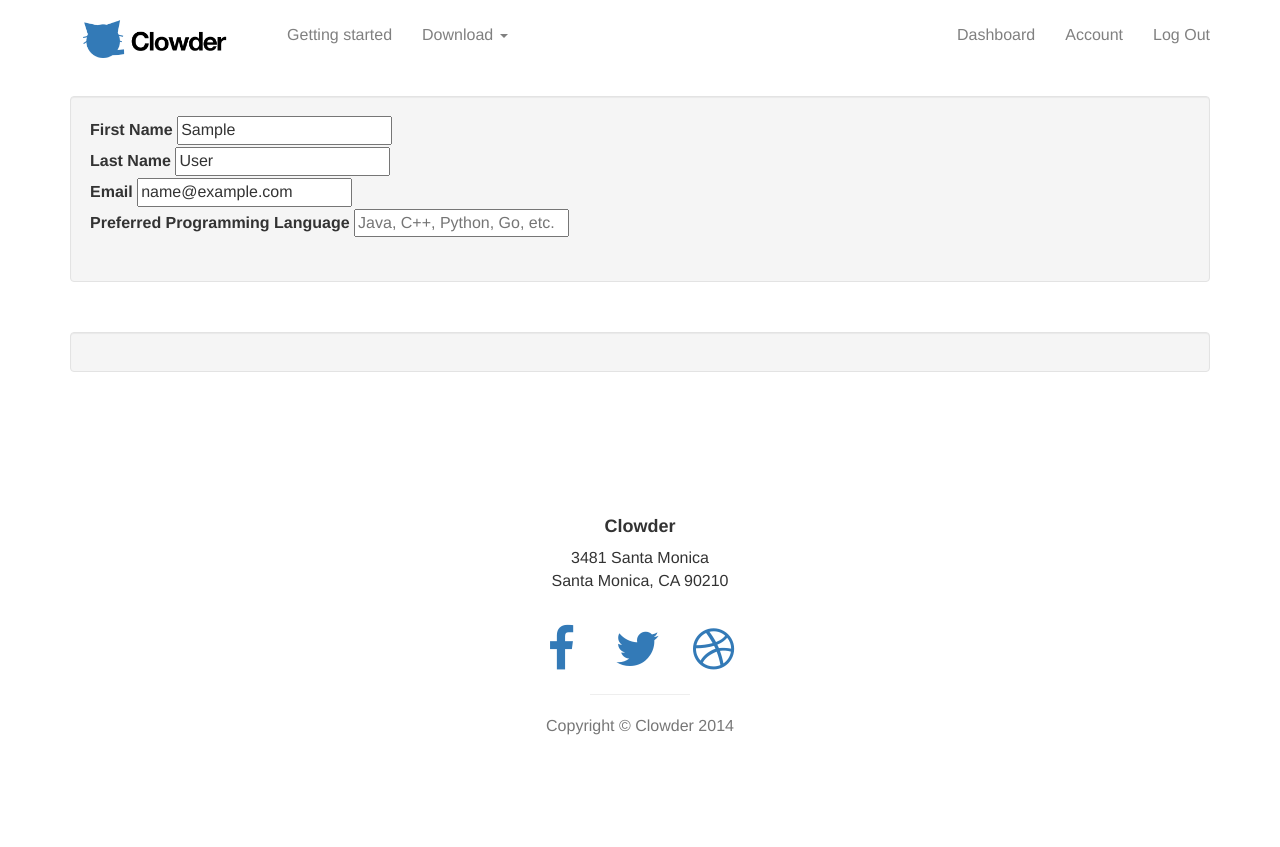
After one commit to keithhackbarth/clowder_server, a Django app: page /accounts/ in a window 1280 px wide. The commit adds this page. Run offline with Django 3.2, Linux system fonts and the light colour scheme; the visitor is signed in with stand-in values (Sample User, id 1); data comes from the database, SQL or seed files in the repository; some libraries are stand-ins or nearby versions.

Commit message:
First draft of account page

```diff
--- /dev/null
+++ b/clowder_account/templates/account.html
@@ -0,0 +1,48 @@
+{% extends "base.html" %}
+
+{% block content %}
+
+<div class="container">
+	<div class="row">
+        <div class="span12">
+              <div class="modal-body">
+                <div class="well">
+                    <fieldset>
+                        <label>First Name</label>
+                        <input name="first_name" type="text" value="{{user.first_name}}" class="input-xlarge">
+                    </fieldset>
+                    <fieldset>
+                        <label>Last Name</label>
+                        <input name="last_name" type="text" value="{{user.last_name}}" class="input-xlarge">
+                    </fieldset>
+                    <fieldset>
+                        <label>Email</label>
+                        <input name="email" type="text" value="{{user.email}}" class="input-xlarge">
+                    </fieldset>
+                    <fieldset>
+                        <label>Preferred Programming Language</label>
+                        <input name= "language"
+                            type="text" value="{{user.language}}" placeholder="Java, C++, Python, Go, etc." class="input-xlarge">
+                        <br><br>
+                    </fieldset>
+                </div>
+            </div>
+        </div>
+	</div>
+	<div class="row">
+        <div class="span12">
+              <div class="modal-body">
+                <div class="well">
+                    {% for peer in peers %}
+                        {{ peer.email }}
+                    {% endfor %}
+                </div>
+              </div>
+            </div>
+        </div>
+	</div>
+
+</div>
+
+
+{% endblock %}
--- a/clowder_account/urls.py
+++ b/clowder_account/urls.py
@@ -1,6 +1,6 @@
 from django.conf.urls import patterns, url
 
-from clowder_account.views import RegisterView
+from clowder_account.views import AccountView, RegisterView
 
 urlpatterns = patterns('',
 
@@ -8,6 +8,6 @@ urlpatterns = patterns('',
        {'template_name': 'login.html'}),
     url(r'^accounts/logout/$', 'django.contrib.auth.views.logout',
         {'template_name': 'logout.html'}),
-    url(r'^accounts/register/$', RegisterView.as_view())
-
+    url(r'^accounts/register/$', RegisterView.as_view()),
+    url(r'^accounts/$', AccountView.as_view())
 )
--- a/clowder_account/views.py
+++ b/clowder_account/views.py
@@ -1,7 +1,20 @@
 from django.contrib.auth import authenticate, login
-from django.views.generic.base import RedirectView
+from django.views.generic.base import TemplateView, RedirectView
 
 from clowder_account.models import Company, ClowderUser
+
+class AccountView(TemplateView):
+
+    template_name = 'account.html'
+
+    def get(self, request, *args, **kwargs):
+        user = request.user
+
+        context = {
+            'user': user,
+            'peers': ClowderUser.objects.filter(company=user.company).exclude(pk=user.pk)
+        }
+        return self.render_to_response(context)
 
 class RegisterView(RedirectView):
 
--- a/clowder_product/templates/base.html
+++ b/clowder_product/templates/base.html
@@ -101,6 +101,7 @@
           <ul class="nav navbar-nav navbar-right">
             {% if request.user.is_authenticated %}
             <li><a href="/dashboard">Dashboard</a></li>
+            <li><a href="/accounts">Account</a></li>
             <li><a href="/accounts/logout">Log Out</a></li>
             {% else %}
             <li><a href="/accounts/login#create">Sign Up</a></li>
--- a/clowder_server/views.py
+++ b/clowder_server/views.py
@@ -60,6 +60,7 @@ class APIView(CsrfExemptMixin, View):
         )
         return HttpResponse('ok')
 
+
 class DashboardView(LoginRequiredMixin, TemplateView):
 
     template_name = "dashboard.html"
```
